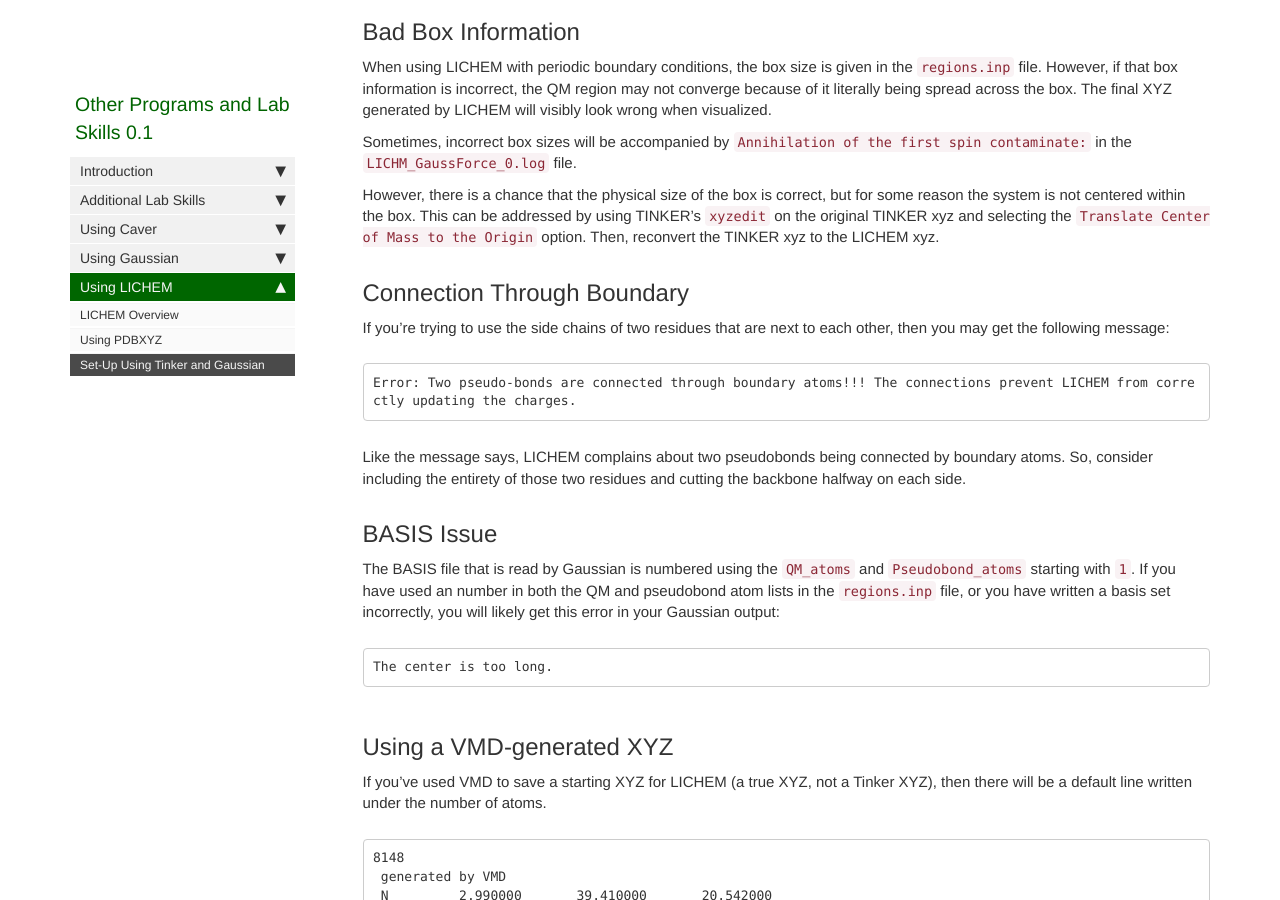
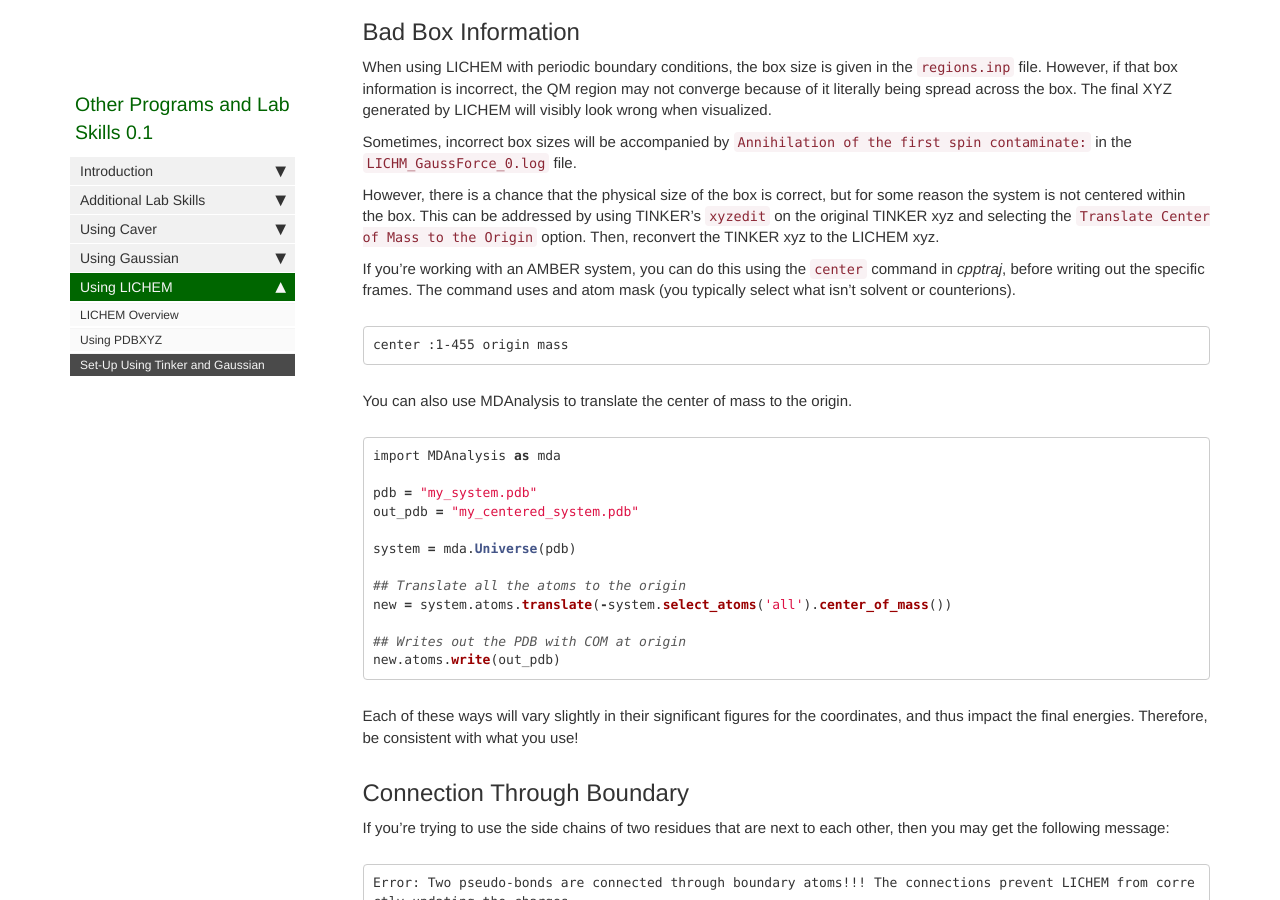
Before and after one commit to emleddin/comp-chem-website, a Jekyll site: the page built from pages/other_skills/Otherguide-lichem-tg-setup.md, in a window 1280 px wide and 900 px high, scrolled down 5615 px. Built offline with Jekyll 4.4.1, drawn with Linux system fonts in a browser that asks for light colours; comment, search, counter and statistics services are not loaded.

Commit message:
Add cpptraj center info

````diff
--- a/pages/other_skills/Otherguide-lichem-tg-setup.md
+++ b/pages/other_skills/Otherguide-lichem-tg-setup.md
@@ -305,6 +305,33 @@ This can be addressed by using TINKER's `xyzedit` on the original TINKER xyz
 and selecting the `Translate Center of Mass to the Origin` option.
 Then, reconvert the TINKER xyz to the LICHEM xyz.
 
+If you're working with an AMBER system, you can do this using the `center`
+command in *cpptraj*, before writing out the specific frames.
+The command uses and atom mask (you typically select what isn't solvent or
+counterions).
+```bash
+center :1-455 origin mass
+```
+
+You can also use MDAnalysis to translate the center of mass to the origin.
+```python
+import MDAnalysis as mda
+
+pdb = "my_system.pdb"
+out_pdb = "my_centered_system.pdb"
+
+system = mda.Universe(pdb)
+
+## Translate all the atoms to the origin
+new = system.atoms.translate(-system.select_atoms('all').center_of_mass())
+
+## Writes out the PDB with COM at origin
+new.atoms.write(out_pdb)
+```
+
+Each of these ways will vary slightly in their significant figures for the
+coordinates, and thus impact the final energies.
+Therefore, be consistent with what you use!
 
 ## Connection Through Boundary {#badbound}
 
````
Also changed, not shown: pages/Analysis_guide/Analysisguide-clustering.md (+22 -0 lines).
